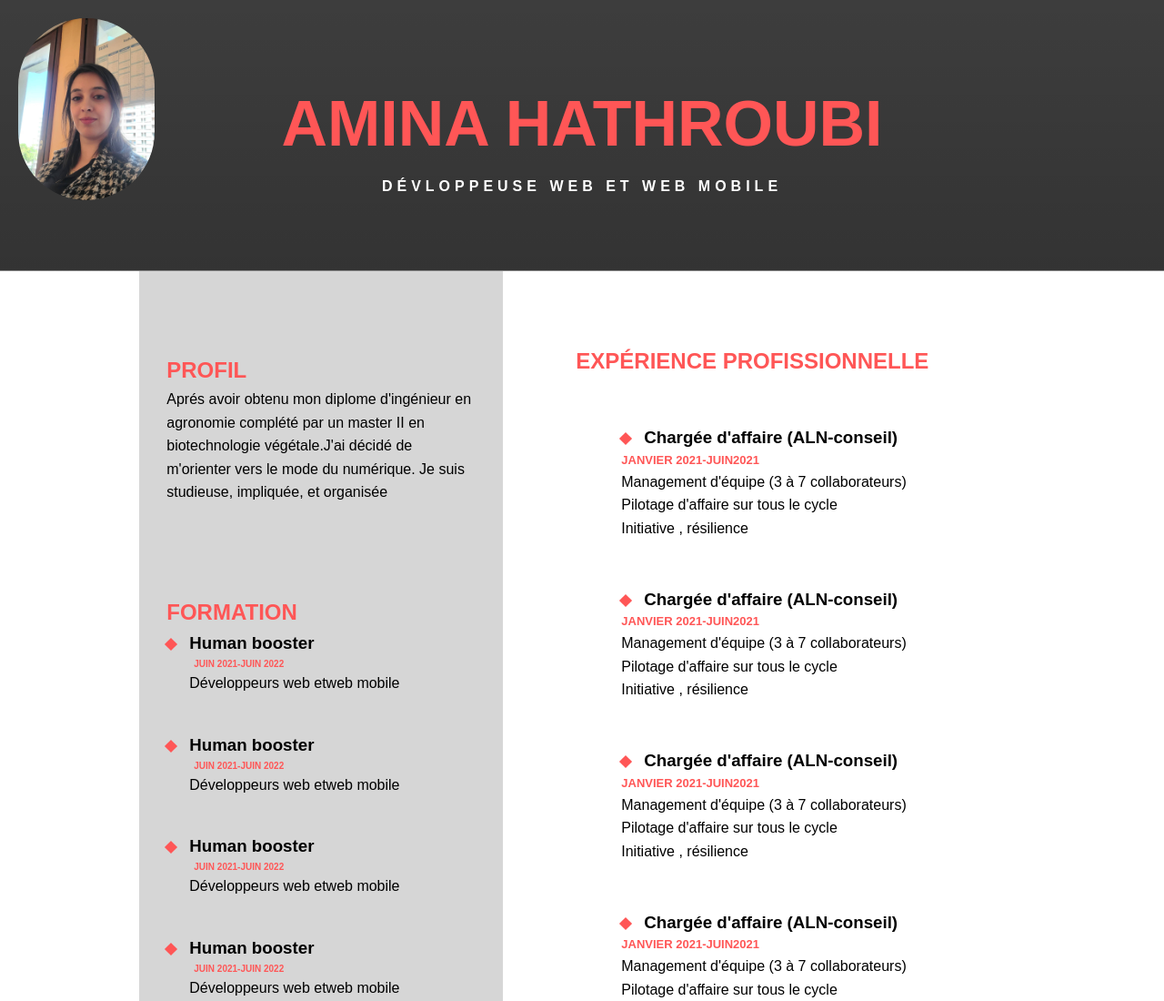
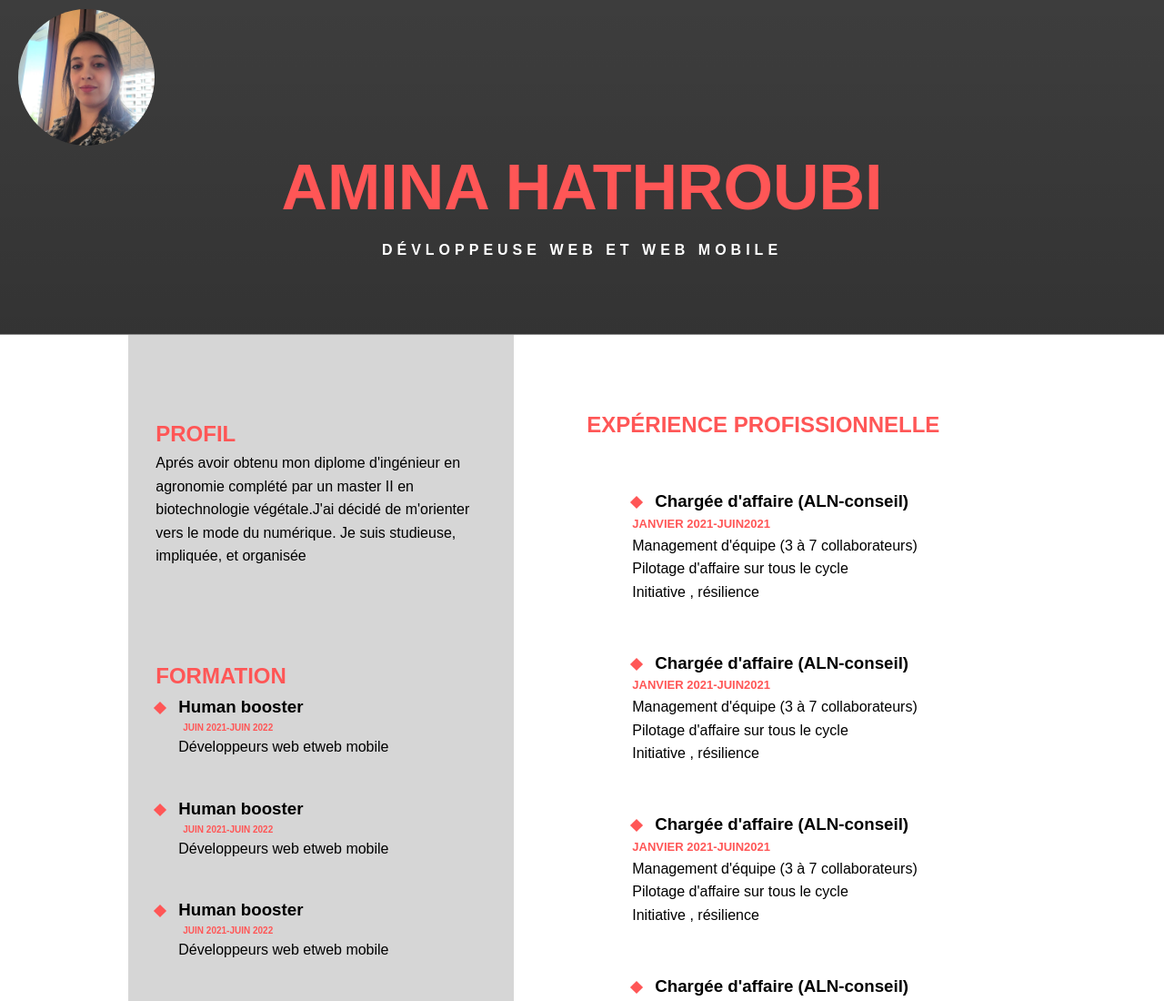
Before and after one commit to hathamina/cvAmina, a plain HTML site: page index.html in a window 1280 px wide. Shown: the top 1100 px of the page at 91% size. Drawn offline with Linux system fonts and the light colour scheme.

Commit message:
position relati

```diff
--- a/index.html
+++ b/index.html
@@ -13,10 +13,11 @@
 
 <body>
     <header>
-
-        <h1>amina Hathroubi</h1>
-        <h2>dévloppeuse web et web mobile</h2>
-        <div class="photo"><img src="./image/photoMina.jpg" alt="photo"></div>
+        <div class="container">
+            <h1>amina Hathroubi</h1>
+            <h2>dévloppeuse web et web mobile</h2>
+            <div class="photo"><img src="./image/photoMina.jpg" alt=""></div>
+        </div>
     </header>
     <!-- ------------------------------------- -->
     <main>
--- a/style.css
+++ b/style.css
@@ -6,8 +6,6 @@
 }
 .container {
   max-width: 1060px;
-  display: flex;
-  justify-content: center;
   margin: 0 auto;
 }
 h2,
@@ -35,6 +33,7 @@ header {
   text-align: center;
   text-transform: uppercase;
   background-position: bottom;
+
   background-size: cover;
   position: relative;
 }
@@ -42,7 +41,7 @@ header h1 {
   font-size: 70px;
   margin: 0;
   color: #ff5656;
-  padding-top: 80px;
+  padding-top: 150px;
 }
 header h2 {
   font-size: medium;
@@ -52,10 +51,12 @@ header h2 {
   padding-bottom: 80px;
 }
 header .photo img {
-  height: 200px;
+  height: 150px;
+  width: 150px;
+  object-fit: cover;
   border-radius: 200px;
   position: absolute;
-  top: 20px;
+  top: 10px;
   left: 20px;
 }
 /* ****************
@@ -68,7 +69,7 @@ header .photo img {
 
 aside {
   margin: 0;
-  width: 400px;
+  width: 40%;
   background: #d6d6d6;
   padding: 40px 30px;
 }
@@ -104,6 +105,12 @@ aside .coordonnee ul li {
 /* ****************
 *article*
 *******************/
+main .container {
+  max-width: 1060px;
+  display: flex;
+  justify-content: center;
+  margin: 0 auto;
+}
 main article {
   margin: 80px;
 }
```
Also changed, not shown: image/242666428_376302100832971_7704713352075991683_n.jpg (added).
